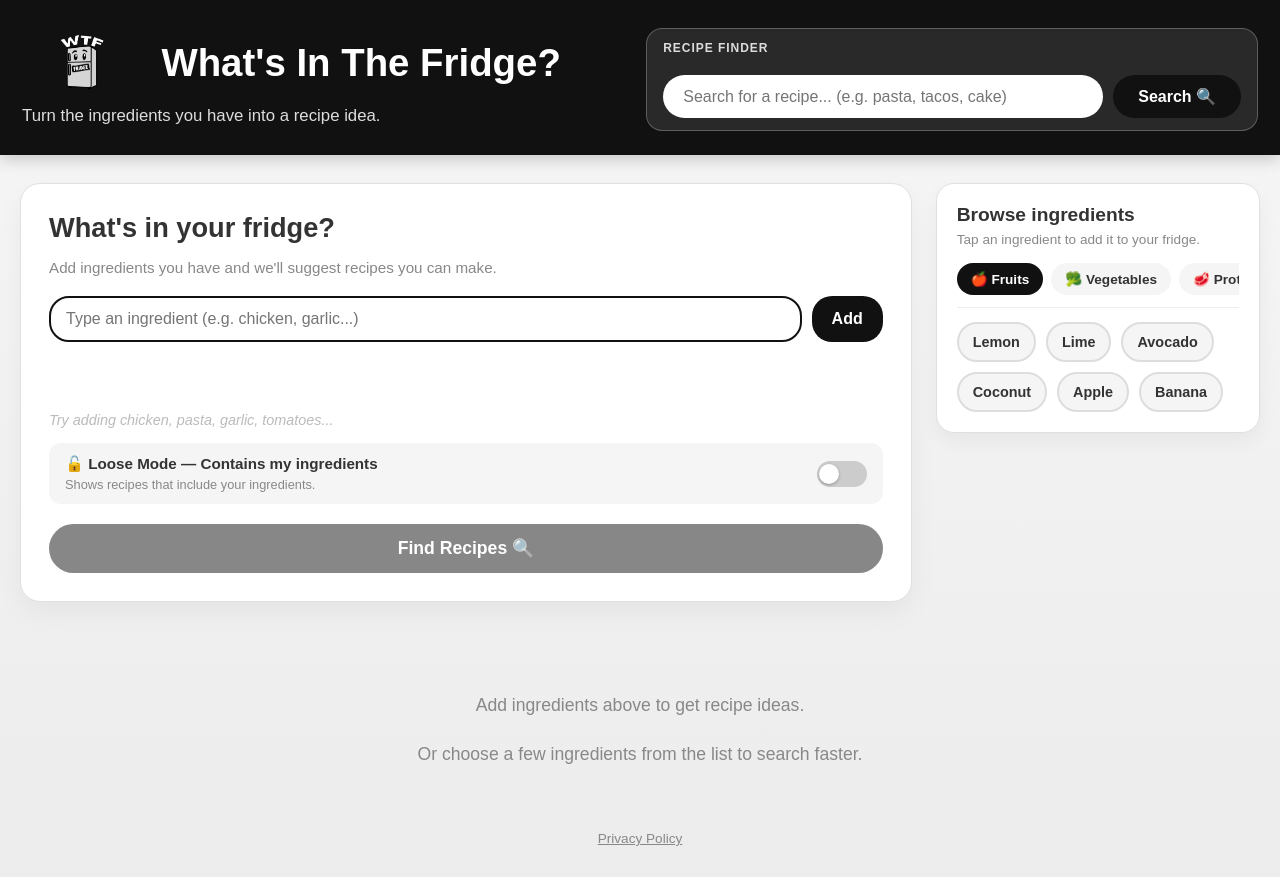
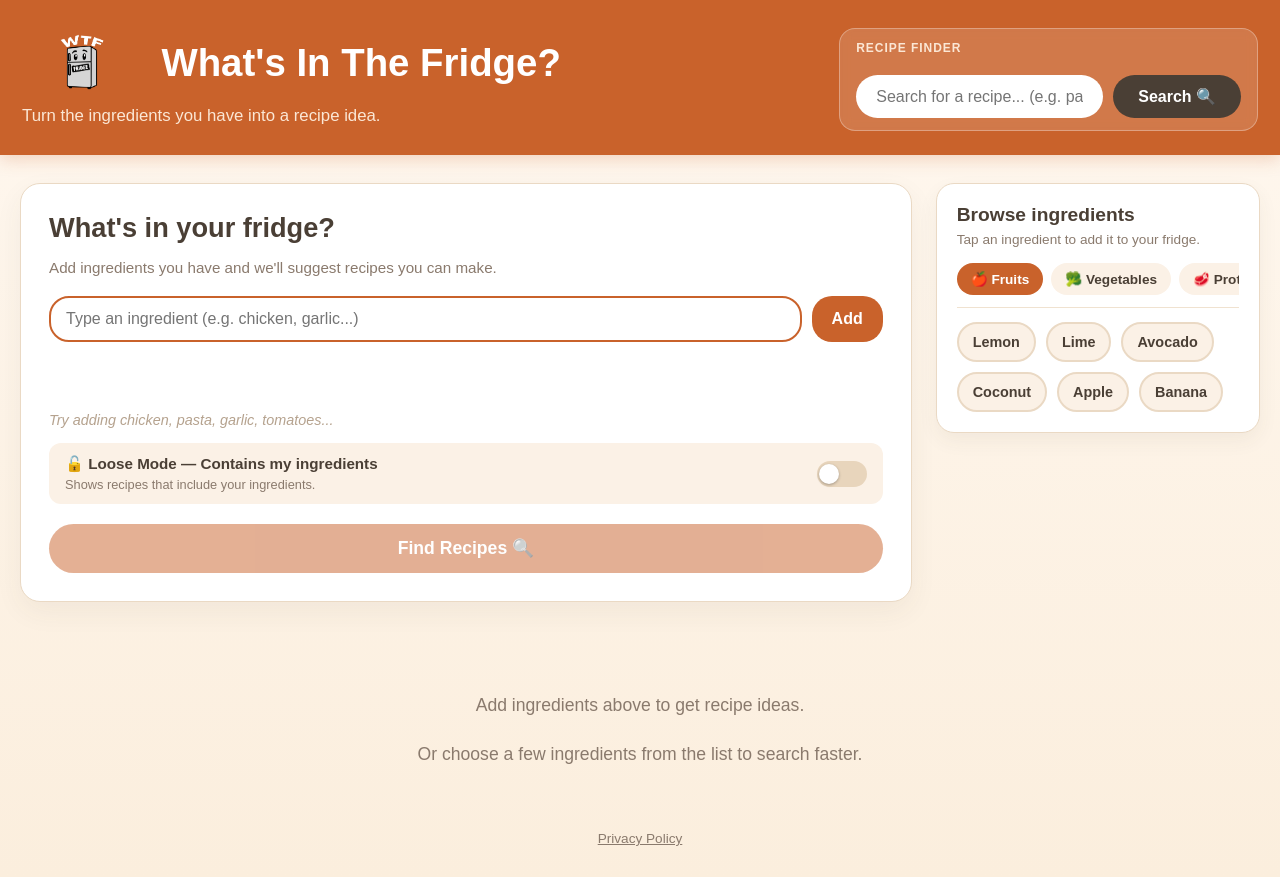
Before and after one commit to WhatsInTheFridge1/WhatsInTheFridge1.github.io, a React (Create React App) app in the folder recipe-app/frontend/: page / in a window 1280 px wide. Built offline with nearby package versions, Linux system fonts and the light colour scheme.

Commit message:
major changes to app ui

```diff
--- a/recipe-app/frontend/public/index.html
+++ b/recipe-app/frontend/public/index.html
@@ -4,7 +4,7 @@
     <meta charset="utf-8" />
     <link rel="icon" href="%PUBLIC_URL%/favicon.ico" />
     <meta name="viewport" content="width=device-width, initial-scale=1" />
-    <meta name="theme-color" content="#000000" />
+    <meta name="theme-color" content="#C9622B" />
     <meta
       name="description"
       content="What's In The Fridge - Recipe App"
--- a/recipe-app/frontend/src/App.js
+++ b/recipe-app/frontend/src/App.js
@@ -4,6 +4,7 @@ import VideoCard from './components/VideoCard';
 import RecipeDetail from './components/RecipeDetail';
 import IngredientSearch from './components/IngredientSearch';
 import CategoryBrowser from './components/CategoryBrowser';
+import useIsMobile from './useIsMobile';
 import logo from './WTF.png'; // <-- put WTF.png inside src/ (next to App.js) and import it like this
 
 const INGREDIENT_CATEGORIES = [
@@ -44,6 +45,7 @@ function App() {
   const [selectedVideo, setSelectedVideo] = useState(null);
   const [loading, setLoading] = useState(false);
   const [fridgeIngredients, setFridgeIngredients] = useState([]);
+  const isMobile = useIsMobile();
 
   const addIngredient = (ingredient) => {
     const trimmed = ingredient.trim();
@@ -101,6 +103,14 @@ function App() {
       .fade-in {
         animation: fadeInUp 0.3s ease forwards;
       }
+      @keyframes fridgeSwing {
+        0%, 100% { transform: perspective(200px) rotateY(0deg); }
+        50% { transform: perspective(200px) rotateY(-28deg); }
+      }
+      .fridge-loading {
+        animation: fridgeSwing 0.9s ease-in-out infinite;
+        transform-origin: left center;
+      }
     `}</style>
     <div style={styles.app}>
       <header style={styles.header}>
@@ -108,21 +118,26 @@ function App() {
           <div style={styles.brandWrap}>
             <div>
               <div style={styles.logoRow}>
-                <img src={logo} alt="What's In The Fridge? Logo" style={styles.logo} />
-                <h1 style={styles.title}>What's In The Fridge?</h1>
+                <img
+                  src={logo}
+                  alt="What's In The Fridge? Logo"
+                  style={styles.logo}
+                  className={loading ? 'fridge-loading' : ''}
+                />
+                <h1 style={{ ...styles.title, ...(isMobile ? { fontSize: '1.7rem', minWidth: 0 } : {}) }}>What's In The Fridge?</h1>
               </div>
               <p style={styles.subtitle}>Turn the ingredients you have into a recipe idea.</p>
             </div>
           </div>
 
-          <div style={styles.cornerCard}>
+          <div style={{ ...styles.cornerCard, ...(isMobile ? { minWidth: 0, width: '100%' } : {}) }}>
             <span style={styles.cornerLabel}>Recipe Finder</span>
             <SearchBar onSearch={searchRecipes} />
           </div>
         </div>
       </header>
 
-      <main style={styles.mainContent}>
+      <main style={{ ...styles.mainContent, ...(isMobile ? { gridTemplateColumns: '1fr' } : {}) }}>
         <div style={styles.primaryPanel}>
           <IngredientSearch
             ingredients={fridgeIngredients}
@@ -179,13 +194,13 @@ const styles = {
   app: {
     fontFamily: 'Arial, sans-serif',
     minHeight: '100vh',
-    background: 'linear-gradient(180deg, #f7f7f7 0%, #ececec 100%)',
-    color: '#333',
+    background: 'linear-gradient(180deg, #FFF8F0 0%, #FBEEDD 100%)',
+    color: '#4A3F35',
   },
   header: {
-    backgroundColor: '#111111',
+    backgroundColor: '#C9622B',
     padding: '28px 22px 24px',
-    boxShadow: '0 4px 16px rgba(0, 0, 0, 0.2)',
+    boxShadow: '0 4px 16px rgba(201, 98, 43, 0.25)',
   },
   headerTop: {
     maxWidth: '1280px',
@@ -209,13 +224,13 @@ const styles = {
     lineHeight: 1.2,
   },
   subtitle: {
-    color: '#dddddd',
+    color: '#FBE7D5',
     margin: '8px 0 0',
     fontSize: '1.05rem',
   },
   cornerCard: {
-    backgroundColor: 'rgba(255,255,255,0.1)',
-    border: '1px solid rgba(255,255,255,0.25)',
+    backgroundColor: 'rgba(255,255,255,0.15)',
+    border: '1px solid rgba(255,255,255,0.3)',
     borderRadius: '16px',
     padding: '12px 16px',
     minWidth: '280px',
@@ -223,7 +238,7 @@ const styles = {
   },
   cornerLabel: {
     display: 'block',
-    color: '#dddddd',
+    color: '#FBE7D5',
     fontWeight: 'bold',
     fontSize: '0.75rem',
     letterSpacing: '0.08em',
@@ -243,20 +258,21 @@ const styles = {
     minWidth: 0,
   },
   sidePanel: {
+    minWidth: 0,
     backgroundColor: 'white',
     borderRadius: '18px',
-    boxShadow: '0 8px 20px rgba(0,0,0,0.05)',
+    boxShadow: '0 8px 20px rgba(74,63,53,0.06)',
     padding: '20px',
-    border: '1px solid #e0e0e0',
+    border: '1px solid #EAD9C4',
   },
   exploreTitle: {
     fontSize: '1.2rem',
     margin: '0 0 6px',
-    color: '#333',
+    color: '#4A3F35',
   },
   exploreHint: {
     fontSize: '0.85rem',
-    color: '#888',
+    color: '#8A7A6D',
     margin: '0 0 16px',
   },
   resultsSection: {
@@ -273,12 +289,12 @@ const styles = {
   loading: {
     textAlign: 'center',
     fontSize: '1.2rem',
-    color: '#666',
+    color: '#6B5D4F',
     marginTop: '40px',
   },
   empty: {
     textAlign: 'center',
-    color: '#888',
+    color: '#8A7A6D',
     marginTop: '60px',
     fontSize: '1.1rem',
     lineHeight: '1.8',
@@ -290,7 +306,7 @@ const styles = {
     padding: '30px 20px',
   },
   footerLink: {
-    color: '#888',
+    color: '#8A7A6D',
     fontSize: '0.85rem',
     textDecoration: 'underline',
   },
--- a/recipe-app/frontend/src/components/CategoryBrowser.js
+++ b/recipe-app/frontend/src/components/CategoryBrowser.js
@@ -16,8 +16,8 @@ function CategoryBrowser({ categories, selected, onToggle }) {
               onClick={() => setActiveCategory(category.name)}
               style={{
                 ...styles.tabButton,
-                backgroundColor: isActive ? '#111111' : '#f5f5f5',
-                color: isActive ? 'white' : '#333',
+                backgroundColor: isActive ? '#C9622B' : '#FBF1E6',
+                color: isActive ? 'white' : '#4A3F35',
               }}
             >
               {category.emoji} {category.name}
@@ -35,9 +35,9 @@ function CategoryBrowser({ categories, selected, onToggle }) {
               onClick={() => onToggle(item)}
               style={{
                 ...styles.itemButton,
-                backgroundColor: isSelected ? '#111111' : '#f5f5f5',
-                color: isSelected ? 'white' : '#333',
-                borderColor: isSelected ? '#111111' : '#dddddd',
+                backgroundColor: isSelected ? '#7A9B76' : '#FBF1E6',
+                color: isSelected ? 'white' : '#4A3F35',
+                borderColor: isSelected ? '#7A9B76' : '#EAD9C4',
               }}
             >
               {item}
@@ -56,7 +56,7 @@ const styles = {
     overflowX: 'auto',
     paddingBottom: '12px',
     marginBottom: '14px',
-    borderBottom: '1px solid #eee',
+    borderBottom: '1px solid #F0E2D0',
   },
   tabButton: {
     flexShrink: 0,
--- a/recipe-app/frontend/src/components/IngredientSearch.js
+++ b/recipe-app/frontend/src/components/IngredientSearch.js
@@ -76,7 +76,7 @@ function IngredientSearch({ ingredients, onAdd, onRemove, onSearch, onClose, inl
           onClick={() => setStrictMode(!strictMode)}
           style={{
             ...styles.toggle,
-            backgroundColor: strictMode ? '#111111' : '#ccc',
+            backgroundColor: strictMode ? '#C9622B' : '#E8D5BC',
           }}
         >
           <div style={{
@@ -128,8 +128,8 @@ const styles = {
     backgroundColor: 'white',
     borderRadius: '20px',
     padding: '28px',
-    border: '1px solid #e0e0e0',
-    boxShadow: '0 10px 28px rgba(0,0,0,0.05)',
+    border: '1px solid #EAD9C4',
+    boxShadow: '0 10px 28px rgba(74,63,53,0.06)',
   },
   modal: {
     backgroundColor: 'white',
@@ -147,15 +147,15 @@ const styles = {
     border: 'none',
     fontSize: '1.2rem',
     cursor: 'pointer',
-    color: '#888',
+    color: '#8A7A6D',
   },
   title: {
     fontSize: '1.7rem',
-    color: '#333',
+    color: '#4A3F35',
     margin: '0 0 8px 0',
   },
   subtitle: {
-    color: '#888',
+    color: '#8A7A6D',
     marginBottom: '20px',
     fontSize: '0.95rem',
   },
@@ -170,7 +170,7 @@ const styles = {
     minWidth: '180px',
     padding: '12px 15px',
     borderRadius: '20px',
-    border: '2px solid #111111',
+    border: '2px solid #C9622B',
     outline: 'none',
     fontSize: '1rem',
   },
@@ -178,7 +178,7 @@ const styles = {
     padding: '12px 20px',
     borderRadius: '20px',
     border: 'none',
-    backgroundColor: '#111111',
+    backgroundColor: '#C9622B',
     color: 'white',
     cursor: 'pointer',
     fontWeight: 'bold',
@@ -192,9 +192,9 @@ const styles = {
     minHeight: '40px',
   },
   tag: {
-    backgroundColor: '#f0f0f0',
-    color: '#111111',
-    border: '1px solid #111111',
+    backgroundColor: '#EEF3ED',
+    color: '#4A3F35',
+    border: '1px solid #7A9B76',
     borderRadius: '20px',
     padding: '6px 12px',
     display: 'flex',
@@ -208,7 +208,7 @@ const styles = {
     fontSize: '0.8rem',
   },
   hint: {
-    color: '#bbb',
+    color: '#B5A28E',
     fontStyle: 'italic',
     fontSize: '0.9rem',
     marginBottom: '15px',
@@ -217,7 +217,7 @@ const styles = {
     display: 'flex',
     alignItems: 'center',
     justifyContent: 'space-between',
-    backgroundColor: '#f5f5f5',
+    backgroundColor: '#FBF1E6',
     borderRadius: '12px',
     padding: '12px 16px',
     marginBottom: '20px',
@@ -230,12 +230,12 @@ const styles = {
     margin: 0,
     fontWeight: 'bold',
     fontSize: '0.95rem',
-    color: '#333',
+    color: '#4A3F35',
   },
   toggleDescription: {
     margin: '4px 0 0 0',
     fontSize: '0.8rem',
-    color: '#888',
+    color: '#8A7A6D',
   },
   toggle: {
     width: '50px',
@@ -261,7 +261,7 @@ const styles = {
     padding: '14px',
     borderRadius: '25px',
     border: 'none',
-    backgroundColor: '#111111',
+    backgroundColor: '#C9622B',
     color: 'white',
     fontSize: '1.1rem',
     fontWeight: 'bold',
--- a/recipe-app/frontend/src/components/RecipeDetail.js
+++ b/recipe-app/frontend/src/components/RecipeDetail.js
@@ -1,4 +1,5 @@
 import React, { useState, useEffect } from 'react';
+import useIsMobile from '../useIsMobile';
 
 const GENERIC_SPICE_TERMS = ['spice', 'spices', 'seasoning', 'seasonings', 'herb', 'herbs'];
 
@@ -15,6 +16,7 @@ function RecipeDetail({ video, onBack, fridgeIngredients = [] }) {
   const [ingredients, setIngredients] = useState('');
   const [loading, setLoading] = useState(true);
   const [checked, setChecked] = useState({});
+  const isMobile = useIsMobile();
 
   useEffect(() => {
     const fetchIngredients = async () => {
@@ -63,11 +65,11 @@ function RecipeDetail({ video, onBack, fridgeIngredients = [] }) {
       <h2 style={styles.title}>{video.title}</h2>
       <p style={styles.channel}>📺 {video.channel}</p>
 
-      <div style={styles.content}>
+      <div style={{ ...styles.content, ...(isMobile ? { gridTemplateColumns: '1fr' } : {}) }}>
         <div style={styles.videoSection}>
           <iframe
             width="100%"
-            height="400"
+            height={isMobile ? 220 : 400}
             src={`https://www.youtube.com/embed/${video.id}`}
             title={video.title}
             frameBorder="0"
@@ -116,23 +118,23 @@ function RecipeDetail({ video, onBack, fridgeIngredients = [] }) {
 
 const styles = {
   container: { maxWidth: '1200px', margin: '0 auto', padding: '20px' },
-  backButton: { backgroundColor: '#111111', color: 'white', border: 'none', padding: '10px 20px', borderRadius: '20px', cursor: 'pointer', fontSize: '1rem', marginBottom: '20px' },
-  title: { fontSize: '1.5rem', color: '#333', marginBottom: '5px' },
-  channel: { color: '#888', marginBottom: '20px' },
+  backButton: { backgroundColor: '#C9622B', color: 'white', border: 'none', padding: '10px 20px', borderRadius: '20px', cursor: 'pointer', fontSize: '1rem', marginBottom: '20px' },
+  title: { fontSize: '1.5rem', color: '#4A3F35', marginBottom: '5px' },
+  channel: { color: '#8A7A6D', marginBottom: '20px' },
   content: { display: 'grid', gridTemplateColumns: '1fr 1fr', gap: '30px' },
-  videoSection: { borderRadius: '12px', overflow: 'hidden' },
+  videoSection: { minWidth: 0, borderRadius: '12px', overflow: 'hidden' },
   iframe: { borderRadius: '12px' },
-  ingredientsSection: { backgroundColor: 'white', borderRadius: '12px', padding: '20px', boxShadow: '0 2px 8px rgba(0,0,0,0.1)' },
-  ingredientsTitle: { color: '#111111', marginTop: 0 },
-  loadingText: { color: '#888', fontStyle: 'italic' },
-  ingredients: { whiteSpace: 'pre-wrap', fontFamily: 'Arial', lineHeight: '1.8', color: '#333' },
-  needSummary: { color: '#666', fontSize: '0.9rem', marginTop: 0, marginBottom: '14px' },
+  ingredientsSection: { minWidth: 0, backgroundColor: 'white', borderRadius: '12px', padding: '20px', boxShadow: '0 2px 8px rgba(74,63,53,0.1)' },
+  ingredientsTitle: { color: '#4A3F35', marginTop: 0 },
+  loadingText: { color: '#8A7A6D', fontStyle: 'italic' },
+  ingredients: { whiteSpace: 'pre-wrap', fontFamily: 'Arial', lineHeight: '1.8', color: '#4A3F35' },
+  needSummary: { color: '#6B5D4F', fontSize: '0.9rem', marginTop: 0, marginBottom: '14px' },
   checklist: { listStyle: 'none', margin: 0, padding: 0 },
-  checklistItem: { borderBottom: '1px solid #f0f0f0', padding: '10px 0' },
+  checklistItem: { borderBottom: '1px solid #F0E2D0', padding: '10px 0' },
   checklistLabel: { display: 'flex', alignItems: 'flex-start', gap: '10px', cursor: 'pointer' },
-  checkbox: { marginTop: '3px', width: '17px', height: '17px', cursor: 'pointer', flexShrink: 0 },
-  needText: { color: '#333', fontWeight: 'bold' },
-  haveText: { color: '#aaa', textDecoration: 'line-through' },
+  checkbox: { marginTop: '3px', width: '17px', height: '17px', cursor: 'pointer', flexShrink: 0, accentColor: '#7A9B76' },
+  needText: { color: '#B34F1E', fontWeight: 'bold' },
+  haveText: { color: '#7A9B76', textDecoration: 'line-through' },
 };
 
 export default RecipeDetail;
--- a/recipe-app/frontend/src/components/SearchBar.js
+++ b/recipe-app/frontend/src/components/SearchBar.js
@@ -23,9 +23,9 @@ function SearchBar({ onSearch }) {
 }
 
 const styles = {
-  form: { display: 'flex', gap: '10px', marginTop: '20px', justifyContent: 'center' },
-  input: { padding: '12px 20px', fontSize: '1rem', borderRadius: '25px', border: 'none', width: '400px', outline: 'none' },
-  button: { padding: '12px 25px', fontSize: '1rem', borderRadius: '25px', border: 'none', backgroundColor: '#111111', color: 'white', cursor: 'pointer', fontWeight: 'bold' }
+  form: { display: 'flex', gap: '10px', marginTop: '20px', justifyContent: 'center', flexWrap: 'wrap' },
+  input: { padding: '12px 20px', fontSize: '1rem', borderRadius: '25px', border: 'none', width: '100%', maxWidth: '400px', minWidth: 0, flex: '1 1 200px', outline: 'none', boxSizing: 'border-box' },
+  button: { padding: '12px 25px', fontSize: '1rem', borderRadius: '25px', border: 'none', backgroundColor: '#4A3F35', color: 'white', cursor: 'pointer', fontWeight: 'bold' }
 };
 
 export default SearchBar;
--- a/recipe-app/frontend/src/components/VideoCard.js
+++ b/recipe-app/frontend/src/components/VideoCard.js
@@ -13,11 +13,11 @@ function VideoCard({ video, onClick }) {
 }
 
 const styles = {
-  card: { backgroundColor: 'white', borderRadius: '12px', overflow: 'hidden', cursor: 'pointer', boxShadow: '0 2px 8px rgba(0,0,0,0.1)', transition: 'transform 0.2s' },
+  card: { backgroundColor: 'white', borderRadius: '12px', overflow: 'hidden', cursor: 'pointer', boxShadow: '0 2px 8px rgba(74,63,53,0.1)', transition: 'transform 0.2s' },
   thumbnail: { width: '100%', height: '180px', objectFit: 'cover' },
   info: { padding: '12px' },
-  title: { fontSize: '0.95rem', margin: '0 0 8px 0', color: '#333', lineHeight: '1.4' },
-  channel: { fontSize: '0.85rem', color: '#888', margin: 0 }
+  title: { fontSize: '0.95rem', margin: '0 0 8px 0', color: '#4A3F35', lineHeight: '1.4' },
+  channel: { fontSize: '0.85rem', color: '#8A7A6D', margin: 0 }
 };
 
 export default VideoCard;
--- a/recipe-app/frontend/src/index.css
+++ b/recipe-app/frontend/src/index.css
@@ -1,3 +1,7 @@
+*, *::before, *::after {
+  box-sizing: border-box;
+}
+
 body {
   margin: 0;
   font-family: -apple-system, BlinkMacSystemFont, 'Segoe UI', 'Roboto', 'Oxygen',
@@ -5,6 +9,7 @@ body {
     sans-serif;
   -webkit-font-smoothing: antialiased;
   -moz-osx-font-smoothing: grayscale;
+  overflow-x: hidden;
 }
 
 code {
--- /dev/null
+++ b/recipe-app/frontend/src/useIsMobile.js
@@ -0,0 +1,17 @@
+import { useState, useEffect } from 'react';
+
+const MOBILE_BREAKPOINT = 768;
+
+function useIsMobile() {
+  const [isMobile, setIsMobile] = useState(window.innerWidth <= MOBILE_BREAKPOINT);
+
+  useEffect(() => {
+    const handleResize = () => setIsMobile(window.innerWidth <= MOBILE_BREAKPOINT);
+    window.addEventListener('resize', handleResize);
+    return () => window.removeEventListener('resize', handleResize);
+  }, []);
+
+  return isMobile;
+}
+
+export default useIsMobile;
```
Also changed, not shown: recipe-app/frontend/public/manifest.json, 1 other file (tests, documents, lock files or other folders).
